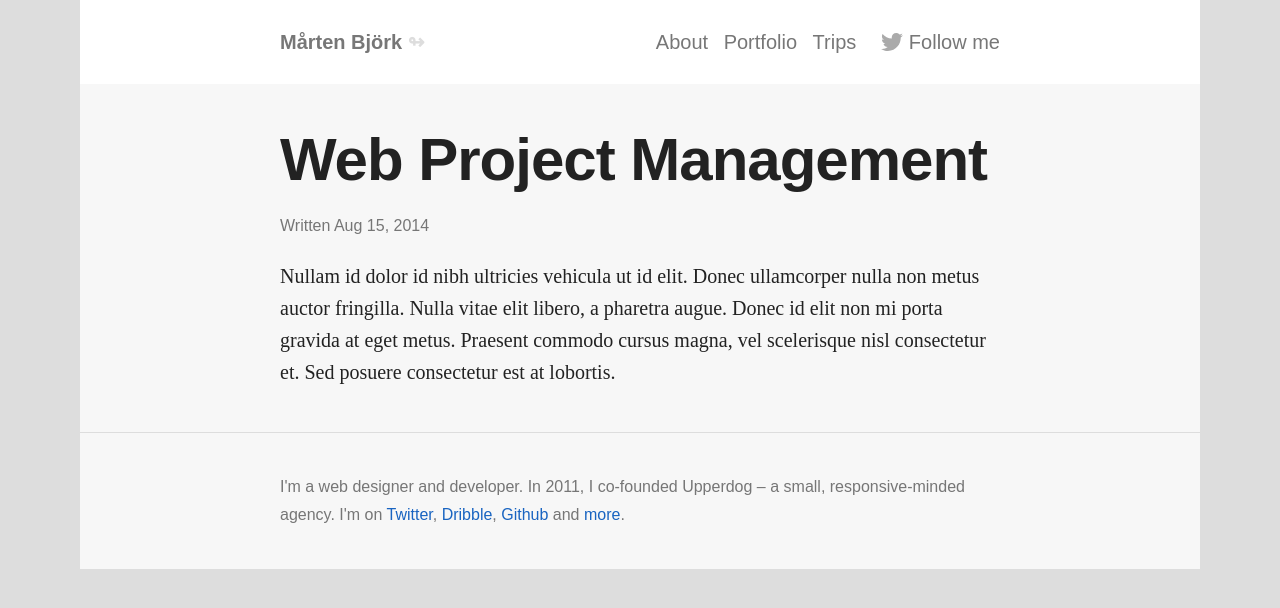
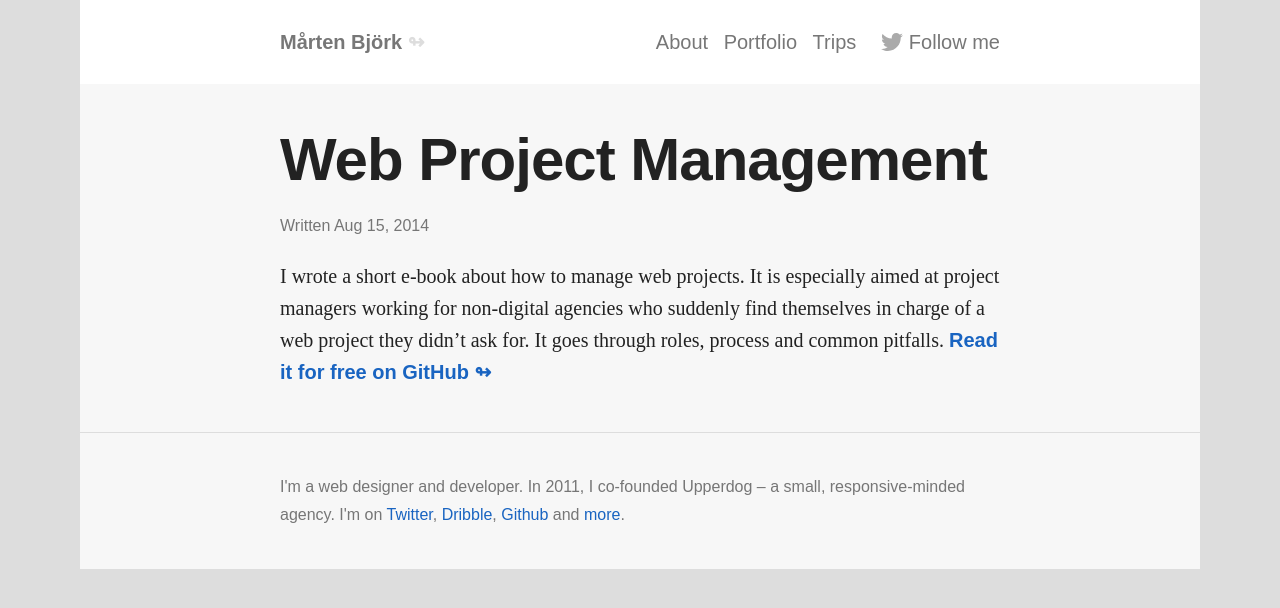
Before and after one commit to pavopax/pavopax.github.io, a Jekyll site: the page built from _portfolio/2014-08-15-web-project-management.md, in a window 1280 px wide. Shown: the top 608 px of the page. Built offline with Jekyll 4.4.1, drawn with Linux system fonts in a browser that asks for light colours; nearby versions of some CDN libraries; some web fonts are replaced; library files that are not in the unit come from our copies.

Commit message:
Copy updates

```diff
--- a/_portfolio/2014-08-15-web-project-management.md
+++ b/_portfolio/2014-08-15-web-project-management.md
@@ -4,4 +4,4 @@ title: Web Project Management
 category: Writing
 period: Summer, 2014
 ---
-Nullam id dolor id nibh ultricies vehicula ut id elit. Donec ullamcorper nulla non metus auctor fringilla. Nulla vitae elit libero, a pharetra augue. Donec id elit non mi porta gravida at eget metus. Praesent commodo cursus magna, vel scelerisque nisl consectetur et. Sed posuere consectetur est at lobortis.
+I wrote a short e-book about how to manage web projects. It is especially aimed at project managers working for non-digital agencies who suddenly find themselves in charge of a web project they didn't ask for. It goes through roles, process and common pitfalls. <a class="read-more" href="https://github.com/martenbjork/Web-Site-Project-Management">Read it for free on GitHub</a>
```
Also changed, not shown: _portfolio/2014-06-14-casio-watch.md (+2 -2 lines), _portfolio/2014-09-20-paxa.md (+1 -1 lines), about.md (+1 -0 lines).
